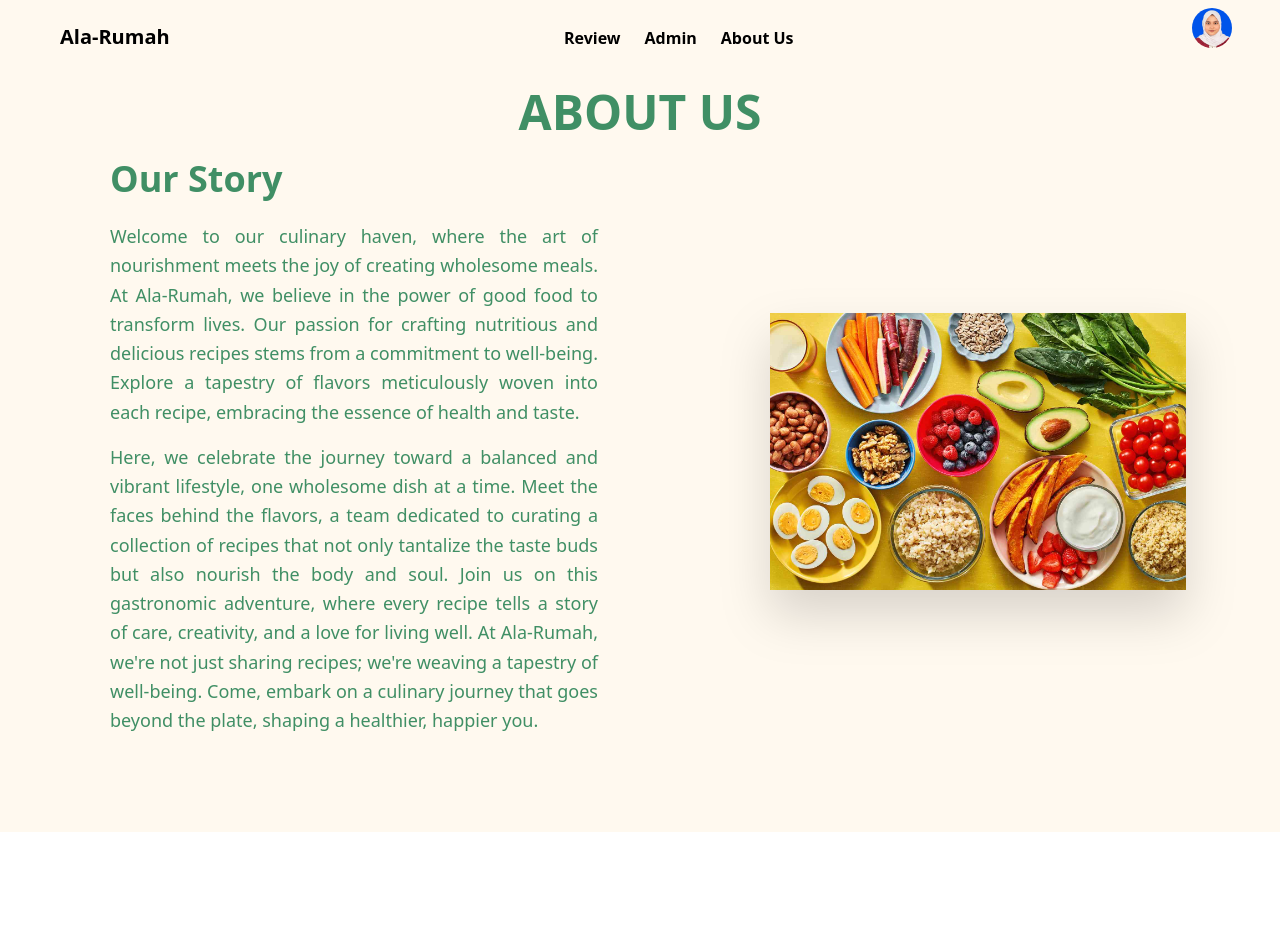
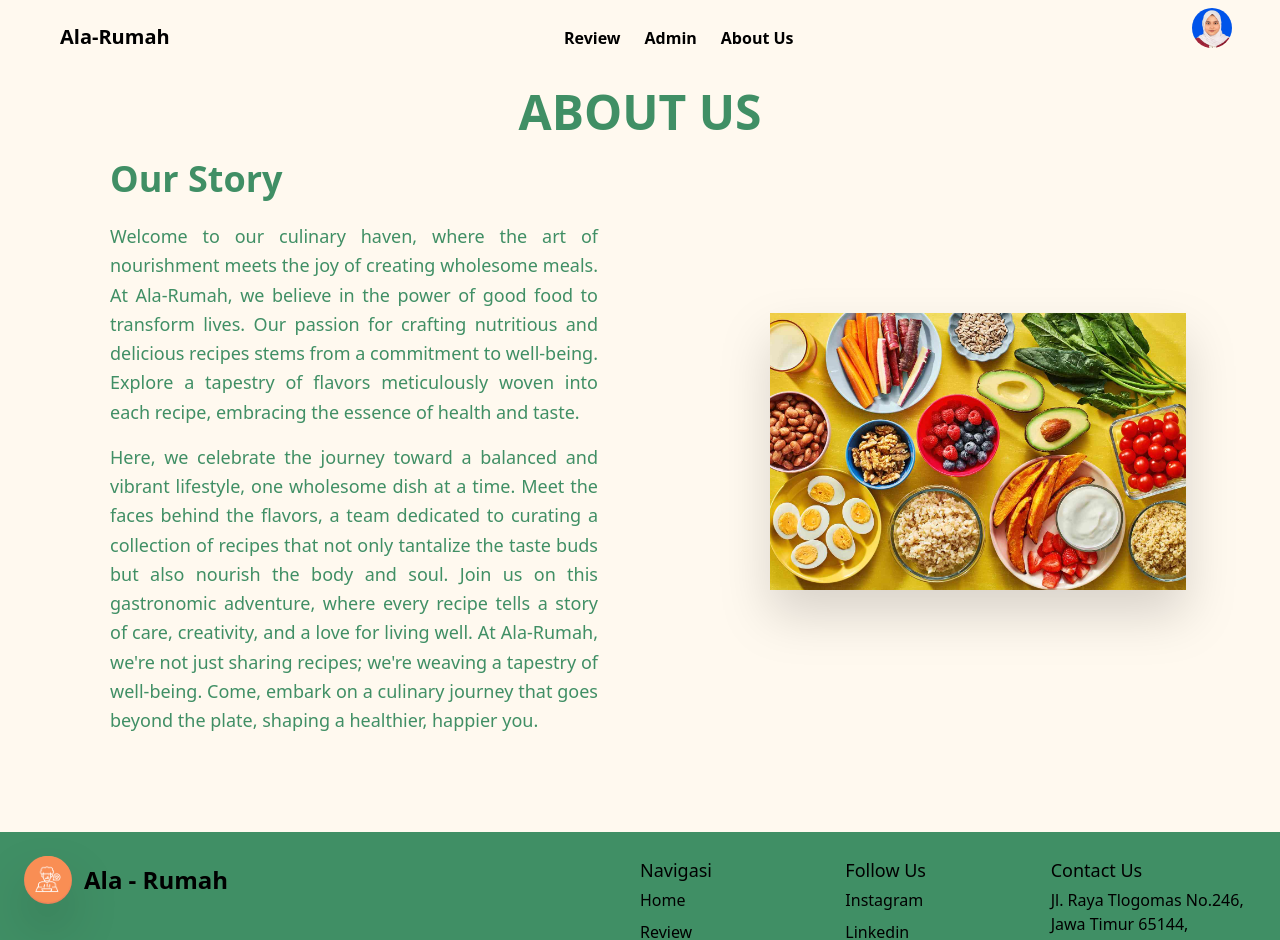
Before and after one commit to GeraldiNathan/ReactLaravel-FP, a React (Create React App) app: page /aboutus in a window 1280 px wide. Shown: the top 940 px of the page. Before the commit the page ends 832 px from the top, so only its background shows below. Built offline with nearby package versions, Linux system fonts and the light colour scheme; sample sign-in values are in the browser's storage.

Commit message:
feat(About Us Component) : add footer

```diff
--- a/src/components/AboutComponent.jsx
+++ b/src/components/AboutComponent.jsx
@@ -1,5 +1,6 @@
 import React from "react";
 import Navbar from "./NavbarComponents";
+import FooterComponent from "./FooterComponent";
 
 function AboutComponent() {
   return (
@@ -50,6 +51,7 @@ function AboutComponent() {
           </div>
         </div>
       </section>
+      <FooterComponent />
     </>
   );
 }
```
Also changed, not shown: 1 other file (tests, documents, lock files or other folders).
